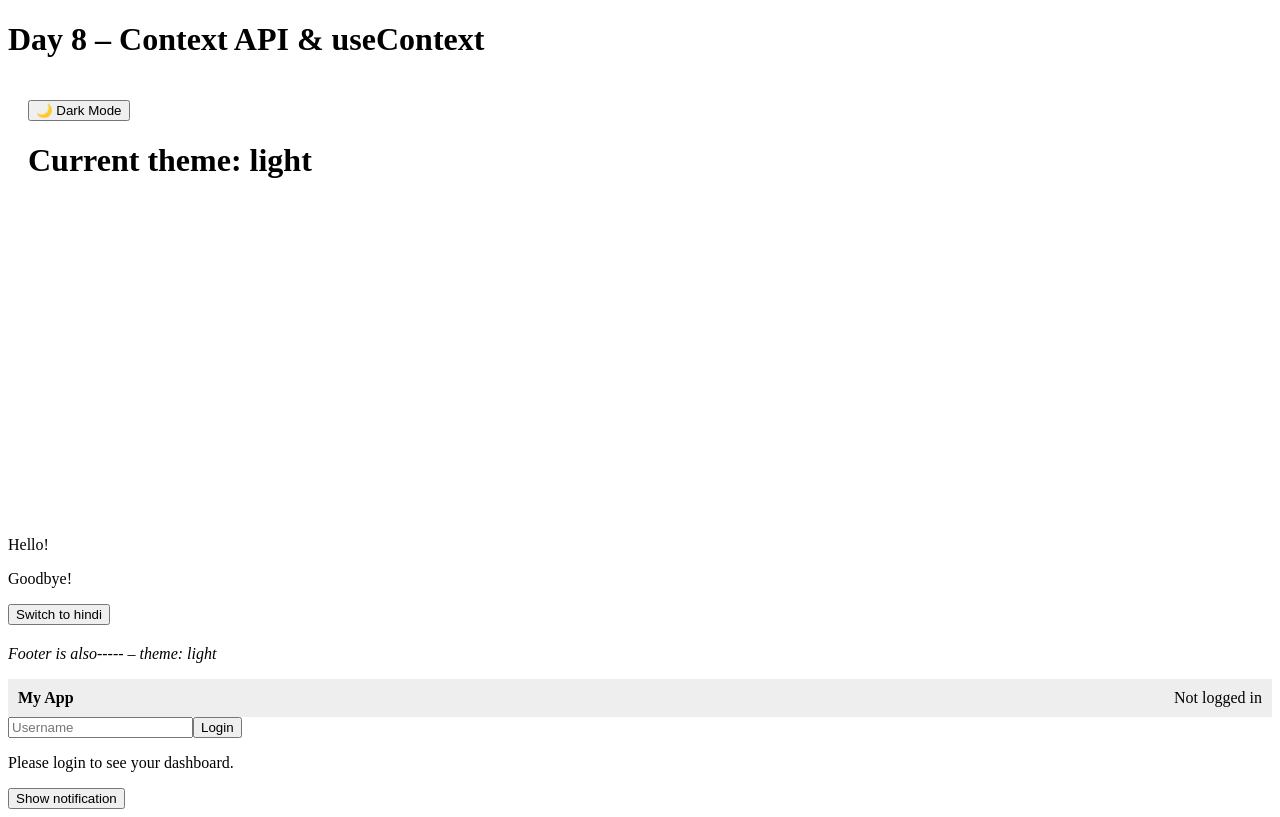
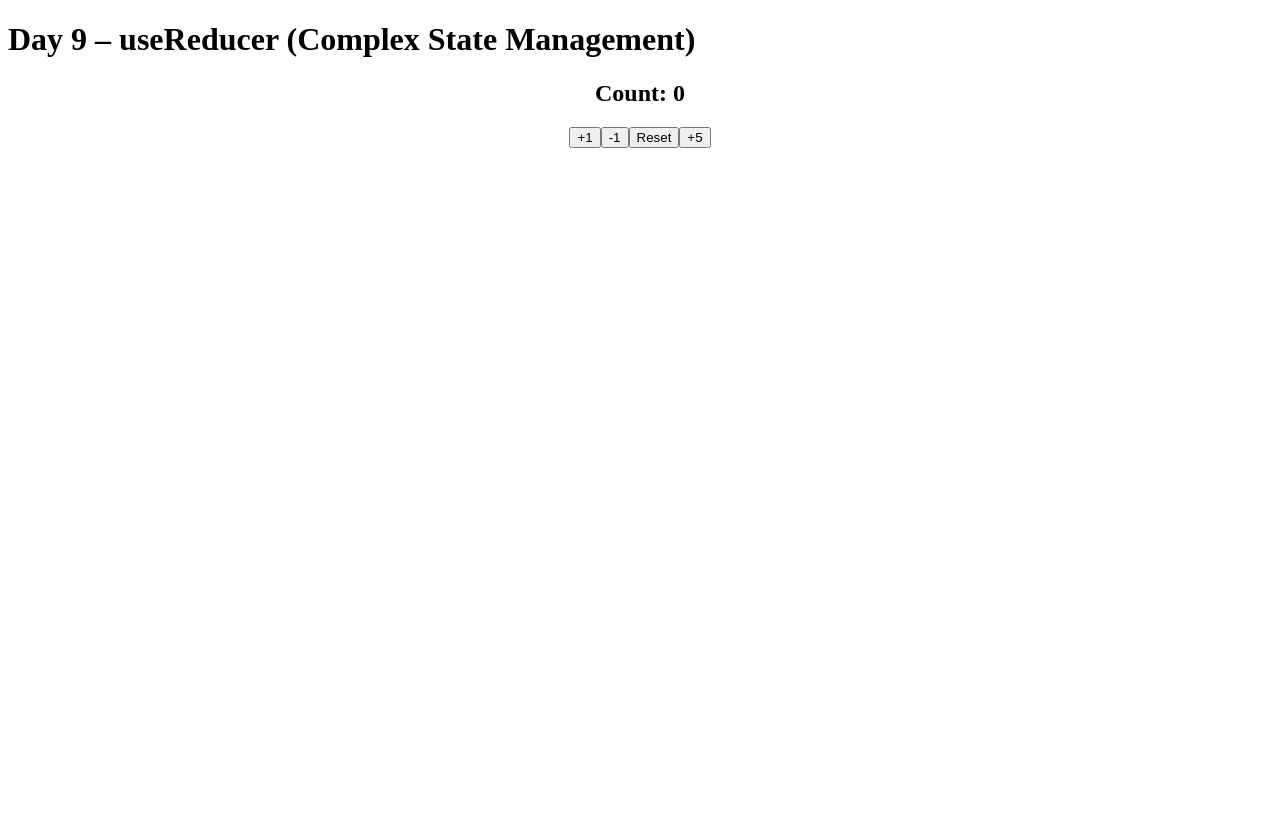
Before and after one commit to Nitesh-Ray/2026-revice, a React (Vite) app: page / in a window 1280 px wide. Built offline with nearby package versions, Linux system fonts and the light colour scheme.

Commit message:
Counter with useReducer

```diff
--- /dev/null
+++ b/day9/App.jsx
@@ -0,0 +1,12 @@
+import CounterReducer from "./CounterReducer";
+
+
+
+function App() {
+  return (
+    <div>
+    <CounterReducer />
+    </div>
+  );
+}
+export default App
--- /dev/null
+++ b/day9/CounterReducer.jsx
@@ -0,0 +1,36 @@
+import { useReducer } from 'react';
+
+// 1. Define initial state
+const initialState = { count: 0 };
+
+// 2. Reducer function – takes state and action, returns new state
+function reducer(state, action) {
+  switch (action.type) {
+    case 'increment':
+      return { count: state.count + 1 };
+    case 'decrement':
+      return { count: state.count - 1 };
+    case 'reset':
+      return { count: 0 };
+    case 'addBy':
+      return { count: state.count + action.payload };
+    default:
+      return state;
+  }
+}
+
+function CounterReducer() {
+  const [state, dispatch] = useReducer(reducer, initialState);
+
+  return (
+    <div style={{ textAlign: 'center', marginTop: 20 }}>
+      <h2>Count: {state.count}</h2>
+      <button onClick={() => dispatch({ type: 'increment' })}>+1</button>
+      <button onClick={() => dispatch({ type: 'decrement' })}>-1</button>
+      <button onClick={() => dispatch({ type: 'reset' })}>Reset</button>
+      <button onClick={() => dispatch({ type: 'addBy', payload: 5 })}>+5</button>
+    </div>
+  );
+}
+
+export default CounterReducer;
--- /dev/null
+++ b/day9/Main.jsx
@@ -0,0 +1,11 @@
+import { StrictMode } from 'react'
+import { createRoot } from 'react-dom/client'
+// import './index.css'
+import App from './App.jsx'
+
+createRoot(document.getElementById('root')).render(
+  <StrictMode>
+    <h1>Day 9 – useReducer (Complex State Management)</h1>
+    <App />
+  </StrictMode>,
+)
--- a/index.html
+++ b/index.html
@@ -8,6 +8,6 @@
   </head>
   <body>
     <div id="root"></div>
-    <script type="module" src="/day8/Main.jsx"></script>
+    <script type="module" src="/day9/Main.jsx"></script>
   </body>
 </html>
```
